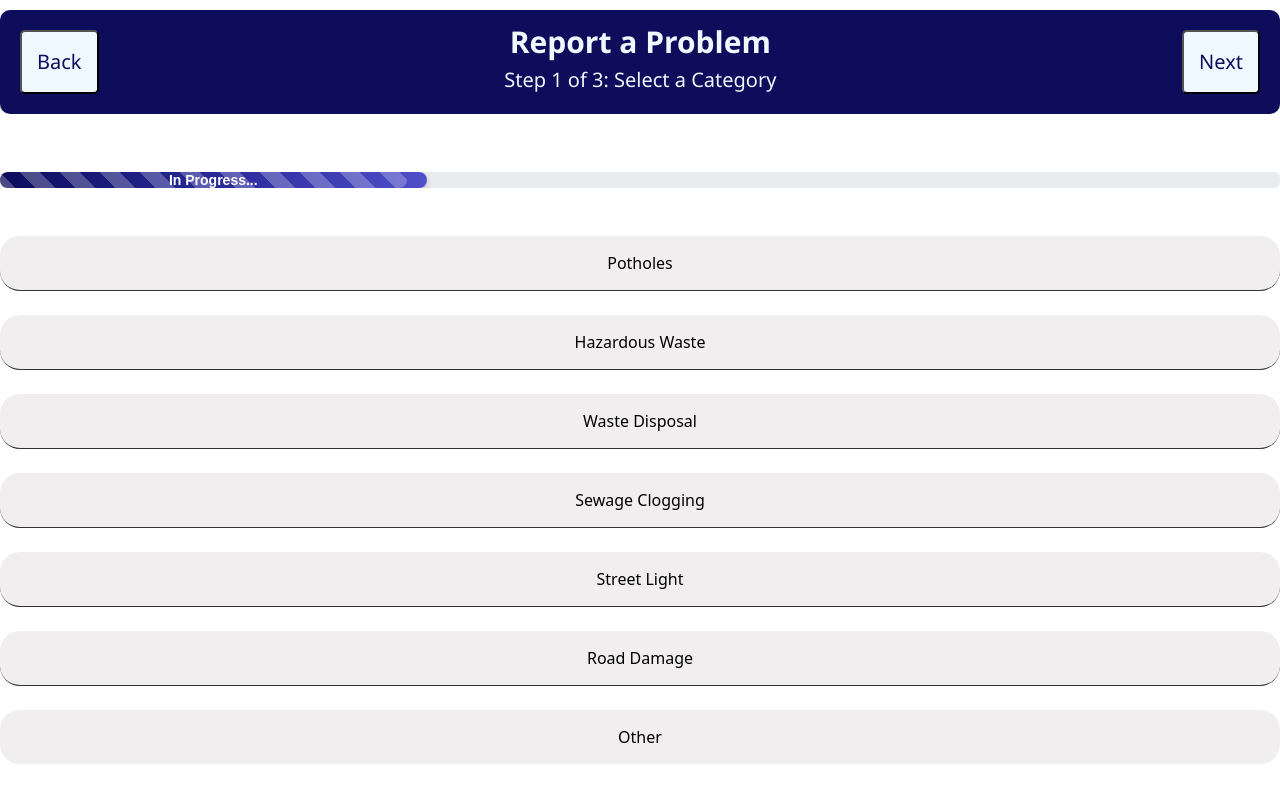
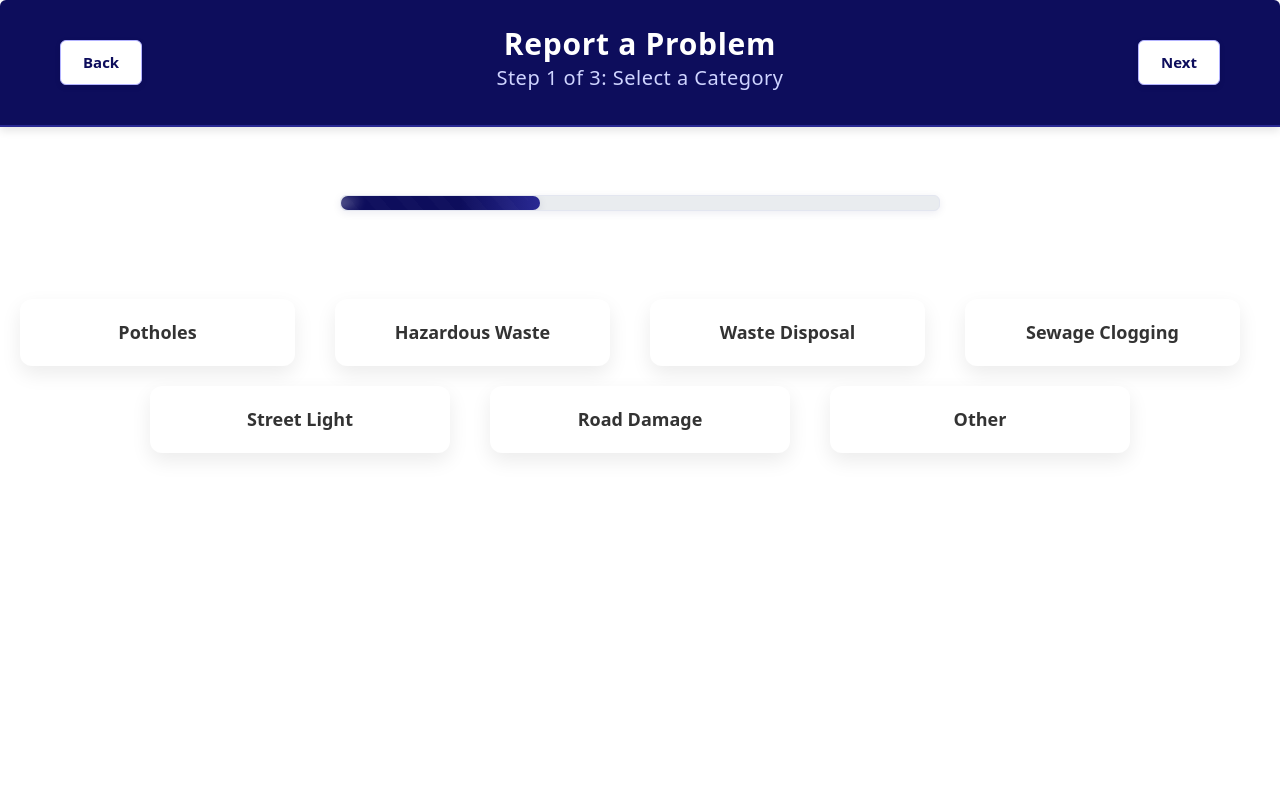
Before and after one commit to SohamPhansalkar/SIH-CitySinc, a plain HTML site: page Frontend/reportProblemScreen/report_step1.html in a window 1280 px wide. Drawn offline with nearby package versions, Linux system fonts and the light colour scheme.

Commit message:
Modified Report A Problem Screen

```diff
--- a/Frontend/createAccountPage/createAccount.css
+++ b/Frontend/createAccountPage/createAccount.css
@@ -1,77 +1,91 @@
 body {
   display: flex;
   justify-content: center;
-  align-items: center;
-  height: 100vh;
-  margin: 10px;
+  align-items: flex-start; /* start from top, but not flush */
+  min-height: 100vh;
+  margin: 0;
   background-color: #f4f4f4;
+  font-family: "Segoe UI", Roboto, Arial, sans-serif;
+  padding-top: 50px; /* space from top */
 }
 
 .main {
-  border-radius: 10px;
-  height: auto;
+  background-color: #ffffff;
+  border-radius: 12px;
+  box-shadow: 0 8px 20px rgba(0, 0, 0, 0.08);
+  padding: 30px 25px; /* moderate padding */
   width: 400px;
-  padding: 20px;
-  background-color: #e6e7e8;
-  justify-content: center;
   text-align: center;
-  font-family: "Times New Roman", Times, serif;
+  display: flex;
+  flex-direction: column;
+  gap: 2px; /* tighter spacing */
+}
+
+.main h2 {
+  margin-bottom: 10px;
+}
+
+label {
+  font-size: 16px;
+  font-weight: bold;
+  text-align: left;
+  margin-bottom: 4px;
 }
 
 .nameInp {
-  width: 90%;
+  width: 100%;
   padding: 12px 20px;
-  margin: 8px 0;
-  display: inline-block;
   border: 1px solid #ccc;
-  border-radius: 4px;
+  border-radius: 8px;
   box-sizing: border-box;
+  font-size: 16px;
+  transition: all 0.3s ease;
 }
 
+.nameInp:focus {
+  outline: none;
+  border-color: rgb(13, 13, 92);
+  box-shadow: 0 0 8px rgba(13, 13, 92, 0.3);
+}
+
+/* Buttons style */
+.createAccButton,
+.contWithGoogleButton {
+  padding: 14px 20px;
+  border: none;
+  border-radius: 8px;
+  font-size: 16px;
+  font-weight: 600;
+  color: #ffffff;
+  cursor: pointer;
+  transition: all 0.3s ease;
+  box-shadow: 0 4px 12px rgba(13, 13, 92, 0.2);
+  width: 100%;
+}
+
+/* Sign-up button gradient */
 .createAccButton {
-  background-color: #4caf50;
-  color: white;
-  padding: 14px 20px;
-  margin: 8px 0;
-  border: none;
-  border-radius: 4px;
-  cursor: pointer;
-  width: 95%;
+  background: linear-gradient(135deg, rgb(13, 13, 92), rgb(41, 41, 153));
 }
 
 .createAccButton:hover {
-  background-color: #45a049;
+  background: linear-gradient(135deg, rgb(41, 41, 153), rgb(79, 79, 201));
+  transform: translateY(-2px);
+  box-shadow: 0 6px 16px rgba(13, 13, 92, 0.35);
 }
 
+/* Continue with Google gradient */
 .contWithGoogleButton {
-  background-color: #4285f4;
-  color: white;
-  padding: 14px 20px;
-  margin: 8px 0;
-  border: none;
-  border-radius: 4px;
-  cursor: pointer;
-  width: 95%;
+  background: linear-gradient(135deg, #4285f4, #357ae8);
 }
 
 .contWithGoogleButton:hover {
-  background-color: #357ae8;
+  background: linear-gradient(135deg, #357ae8, #2a65c7);
+  transform: translateY(-2px);
+  box-shadow: 0 6px 16px rgba(13, 13, 92, 0.25);
 }
 
-hr {
-  border: 1px solid #ccc;
-  margin: 20px 0;
+/* Paragraph spacing (like "or" or "New to CitySync?") */
+.main p {
+  margin: 10px 0;
 }
-
-label {
-  font-weight: bold;
-  font-family: "Times New Roman", Times, serif;
-  display: block;
-  text-align: left;
-  margin-bottom: 5px;
-  margin-left: 25px;
-}
-
-button {
-  font-size: 16px;
-}
--- a/Frontend/loginPage/style.css
+++ b/Frontend/loginPage/style.css
@@ -1,77 +1,96 @@
 body {
   display: flex;
   justify-content: center;
-  align-items: center;
-  height: 100vh;
-  margin: 5px;
+  align-items: flex-start; /* start from top, but not flush */
+  min-height: 100vh;
+  margin: 0;
   background-color: #f4f4f4;
+  font-family: "Segoe UI", Roboto, Arial, sans-serif;
+  padding-top: 50px; /* space from top */
 }
 
 .main {
-  border-radius: 10px;
-  height: auto;
+  background-color: #ffffff;
+  border-radius: 12px;
+  box-shadow: 0 8px 20px rgba(0, 0, 0, 0.08);
+  padding: 30px 25px; /* less padding */
   width: 400px;
-  padding: 20px;
-  background-color: #e6e7e8;
-  justify-content: center;
   text-align: center;
-  font-family: "Times New Roman", Times, serif;
+  display: flex;
+  flex-direction: column;
+  gap: 6px; /* tighter spacing between elements */
+}
+
+.main h2 {
+  margin-bottom: 10px;
+}
+
+label {
+  font-size: 16px;
+  margin-bottom: 4px;
 }
 
 .nameInp {
-  width: 90%;
+  width: 100%;
+  padding: 10px 15px; /* slightly smaller inputs */
+  border-radius: 8px;
+  font-size: 15px;
+}
+
+
+label {
+  font-size: 18px;
+  font-weight: bold;
+  text-align: left;
+  margin-left: 5px;
+}
+
+.nameInp {
+  width: 100%;
   padding: 12px 20px;
-  margin: 8px 0;
-  display: inline-block;
   border: 1px solid #ccc;
-  border-radius: 4px;
+  border-radius: 8px;
   box-sizing: border-box;
+  font-size: 16px;
+  transition: all 0.3s ease;
+}
+
+.nameInp:focus {
+  outline: none;
+  border-color: rgb(13, 13, 92);
+  box-shadow: 0 0 8px rgba(13, 13, 92, 0.3);
+}
+
+.signInButton,
+.contWithGoogleButton {
+  padding: 14px 20px;
+  border: none;
+  border-radius: 8px;
+  font-size: 16px;
+  font-weight: 600;
+  color: #ffffff;
+  cursor: pointer;
+  transition: all 0.3s ease;
+  box-shadow: 0 4px 12px rgba(13, 13, 92, 0.2);
+  width: 100%;
 }
 
 .signInButton {
-  background-color: #4caf50;
-  color: white;
-  padding: 14px 20px;
-  margin: 8px 0;
-  border: none;
-  border-radius: 4px;
-  cursor: pointer;
-  width: 95%;
+  background: linear-gradient(135deg, rgb(13, 13, 92), rgb(41, 41, 153));
 }
 
 .signInButton:hover {
-  background-color: #45a049;
+  background: linear-gradient(135deg, rgb(41, 41, 153), rgb(79, 79, 201));
+  transform: translateY(-2px);
+  box-shadow: 0 6px 16px rgba(13, 13, 92, 0.35);
 }
 
 .contWithGoogleButton {
-  background-color: #4285f4;
-  color: white;
-  padding: 14px 20px;
-  margin: 8px 0;
-  border: none;
-  border-radius: 4px;
-  cursor: pointer;
-  width: 95%;
+  background: linear-gradient(135deg, #4285f4, #357ae8);
 }
 
 .contWithGoogleButton:hover {
-  background-color: #357ae8;
+  background: linear-gradient(135deg, #357ae8, #2a65c7);
+  transform: translateY(-2px);
+  box-shadow: 0 6px 16px rgba(13, 13, 92, 0.25);
 }
-
-hr {
-  border: 1px solid #ccc;
-  margin: 20px 0;
-}
-
-label {
-  font-weight: bold;
-  font-family: "Times New Roman", Times, serif;
-  display: block;
-  text-align: left;
-  margin-bottom: 5px;
-  margin-left: 25px;
-}
-
-button {
-  font-size: 16px;
-}
--- a/Frontend/reportProblemScreen/report.css
+++ b/Frontend/reportProblemScreen/report.css
@@ -1,87 +1,138 @@
 /* Generic styling (applicable to all html files)*/
 
-* {
-  box-sizing: border-box;
+body {
+  margin: 0;
+  padding: 0;
+  font-family: "Segoe UI", Roboto, Arial, sans-serif;
+  background-color: #f5f6fa;
 }
 
-body {
-  justify-content: center;
-}
+/* Header */
 
 .main {
-  border-radius: 10px;
-  height: auto;
-  margin: 10px auto;
-  padding: 5px;
-  background-color: rgb(13, 13, 92);
-  text-align: center;
-  font-family: "Times New Roman", Times, serif;
-  color: aliceblue;
-  max-width: 100%;
   display: flex;
   justify-content: space-between;
   align-items: center;
+  padding: 40px 60px;
+  background-color: #0d0d5c;
+  color: #ffffff;
+  width: 100%;
+  box-shadow: 0 4px 8px rgba(0, 0, 0, 0.1);
+  position: relative;
+  border-bottom: 2px solid #292993;
+  border-radius: 6px 6px 0 0;
 }
 
 .title-block {
+  position: absolute;
+  left: 50%;
+  transform: translateX(-50%);
   text-align: center;
-  background-color: var(--header-bg);
-  color: var(--header-text);
-  font-family: "Segoe UI", Roboto, Arial, sans-serif;
 }
 
+.title-block h1 {
+  font-size: 26px;
+  font-weight: 700;
+  margin: 0;
+  line-height: 1.2;
+  letter-spacing: 0.7px;
+  color: #ffffff;
+}
+
+.title-block h2 {
+  font-size: 14px;
+  font-weight: 400;
+  margin-top: 4px;
+  color: #cfd4ff;
+  letter-spacing: 0.5px;
+}
+
+/* Header buttons */
+
 .mainButton {
-  padding: 15px;
-  margin: 15px;
-  background-color: aliceblue;
-  border-radius: 5px;
-  font-size: 20px;
-  font-weight: 20px;
-  color: rgb(13, 13, 92);
-  font-family: "Segoe UI", Roboto, Arial, sans-serif;
+  padding: 10px 22px;
+  font-size: 15px;
+  font-weight: 600;
+  color: #0d0d5c;
+  background-color: #ffffff;
+  border: 1px solid #b3b3ff;
+  border-radius: 6px;
+  cursor: pointer;
+  box-shadow: 0 2px 6px rgba(0, 0, 0, 0.08);
+  transition: all 0.2s ease;
 }
 
 .mainButton:hover {
-  background-color: rgb(225, 237, 248);
-  cursor: pointer;
+  background-color: #e6e6ff;
+  transform: translateY(-1px);
+  box-shadow: 0 4px 12px rgba(0, 0, 0, 0.12);
 }
 
-/* Progress bar */
+.mainButton:first-child {
+  margin-right: auto;
+}
+
+.mainButton:last-child {
+  margin-left: auto;
+}
+/*  Responsive header */
+
+@media (max-width: 768px) {
+  .main {
+    flex-direction: column;
+    padding: 15px 20px;
+    margin-top: 20px;
+  }
+
+  .title-block {
+    position: static;
+    transform: none;
+    margin: 10px 0;
+  }
+
+  .mainButton {
+    width: 100%;
+    margin: 6px 0;
+    text-align: center;
+  }
+}
+
+/* progress bar */
 
 .progress {
-  .progress {
-    height: 30px;
-    border-radius: 20px;
-    background-color: #e9ecef;
-    overflow: hidden;
-    box-shadow: inset 0 1px 4px rgba(0, 0, 0, 0.2);
-    margin: 10px auto;
-    max-width: 90%;
-  }
+  height: 32px;
+  background-color: #f0f2f8;
+  border-radius: 16px;
+  overflow: hidden;
+  box-shadow: 0 2px 8px rgba(13, 13, 92, 0.08);
+  margin: 20px auto;
+  max-width: 600px;
+  position: relative;
+  border: 1px solid #e3e6f0;
+  transition: box-shadow 0.3s;
 }
 
 .progress-bar {
   display: flex;
   align-items: center;
-  justify-content: center;
-  color: aliceblue;
-  font-family: Arial, Helvetica, sans-serif;
-  font-weight: bold;
-  font-size: 14px;
-  line-height: 20px;
-  border-radius: 20px;
-  transition: width 0.6s ease;
-  background: linear-gradient(
-    90deg,
-    rgb(13, 13, 92),
-    rgb(41, 41, 153),
-    rgb(79, 79, 201)
-  );
-  box-shadow: 0 3px 6px rgba(0, 0, 0, 0.2);
+  justify-content: flex-end;
+  height: 100%;
+  font-weight: 600;
+  font-size: 15px;
+  color: #ffffff;
+  border-radius: 16px;
+  background: linear-gradient(90deg, #0d0d5c 60%, #292993 100%);
+  transition: width 0.6s cubic-bezier(0.4, 0, 0.2, 1);
   position: relative;
+  overflow: hidden;
+  padding-right: 18px;
+  letter-spacing: 0.5px;
+  box-shadow: 0 2px 8px rgba(13, 13, 92, 0.1);
 }
 
-.progress-bar::before { /* stripes animation */
+/* stripes effect */
+
+.progress-bar::before {
   content: "";
   position: absolute;
   top: 0;
@@ -90,22 +141,50 @@ body {
   width: 100%;
   background-image: linear-gradient(
     45deg,
-    rgba(255, 255, 255, 0.25) 25%,
+    rgba(255, 255, 255, 0.1) 25%,
     transparent 25%,
     transparent 50%,
-    rgba(255, 255, 255, 0.25) 50%,
-    rgba(255, 255, 255, 0.25) 75%,
+    rgba(255, 255, 255, 0.1) 50%,
+    rgba(255, 255, 255, 0.1) 75%,
     transparent 75%,
     transparent
   );
-  background-size: 40px 40px;
-  animation: stripes 2s linear infinite;
-  border-radius: 20px;
+  background-size: 32px 32px;
+  animation: stripes 1.5s linear infinite;
+  border-radius: 16px;
+  opacity: 0.22;
+}
+
+.progress-bar::after {
+  content: "";
+  position: absolute;
+  top: 0;
+  left: -50%;
+  width: 50%;
+  height: 100%;
+  background: linear-gradient(
+    120deg,
+    rgba(255, 255, 255, 0) 0%,
+    rgba(255, 255, 255, 0.35) 25%,
+    rgba(255, 255, 255, 0.6) 50%,
+    rgba(255, 255, 255, 0.35) 75%,
+    rgba(255, 255, 255, 0) 100%
+  );
+  filter: blur(4px);
+  opacity: 0.9;
+  pointer-events: none;
+  animation: shine 2.5s cubic-bezier(0.4, 0, 0.2, 1) infinite;
 }
 
 @keyframes stripes {
   from { transform: translateX(0); }
-  to { transform: translateX(-40px); }
+  to { transform: translateX(-32px); }
+}
+
+@keyframes shine {
+  0% { left: -40%; }
+  60% { left: 100%; }
+  100% { left: 100%; }
 }
 
 /* --------------------------------------------------------------------------------------------------------- */
@@ -114,48 +193,38 @@ body {
 
 .categories {
   display: flex;
-  flex-direction: column;
-  width: 100%;
-  margin: 0 auto;
-  padding: 0;
+  flex-wrap: wrap;
+  justify-content: center;
+  gap: 20px;
+  padding: 20px;
 }
 
 .categoryButton {
-  width: 100%;
-  padding: 15px;
+  flex: 1 1 250px;
+  max-width: 300px;
+  background: #ffffff;
   border: none;
-  border-bottom: 1px solid #333;
-  border-radius: 20px;
-  background-color: rgb(240, 238, 238);
+  border-radius: 12px;
+  box-shadow: 0 8px 20px rgba(0, 0, 0, 0.08);
+  padding: 20px;
+  text-align: center;
+  font-size: 18px;
+  font-weight: 600;
+  color: #333;
   cursor: pointer;
-  text-align: center;
-  margin: 0;
   transition: all 0.3s ease;
 }
 
-.categoryButton:last-child {
-  border-bottom: none;
-}
-
 .categoryButton:hover {
-  background-color: rgb(13, 13, 92);
-  color: aliceblue;
-  background: linear-gradient(
-    90deg,
-    rgb(79, 79, 201),
-    rgb(41, 41, 153),
-    rgb(102, 102, 226),
-    rgb(41, 41, 153),
-    rgb(79, 79, 201)
-  );
-  transform: translateY(-2px);
-  box-shadow: 0 6px 16px rgba(13, 13, 92, 0.35);
+  background: linear-gradient(135deg, rgb(13, 13, 92), rgb(41, 41, 153));
+  color: #ffffff;
+  transform: translateY(-3px);
+  box-shadow: 0 10px 25px rgba(13, 13, 92, 0.35);
 }
 
 /* --------------------------------------------------------------------------------------------------------- */
 
 /* Step-2 - upload photo styling */
-
 .step-container {
   display: flex;
   justify-content: space-between;
@@ -218,6 +287,14 @@ body {
   border: 2px solid #f0f0f0;
   object-fit: cover;
   box-shadow: 0 4px 12px rgba(0, 0, 0, 0.1);
+  margin: 0 auto;
+}
+
+#customText {
+  font-size: 14px;
+  color: #555;
+  word-break: break-word;
+  text-align: center;
 }
 
 .right-column {
@@ -336,5 +413,32 @@ body {
 
 /* Step-3 - summary styling */
 
+/* --------------------------------------------------------------------------------------------------------- */
 
-/* --------------------------------------------------------------------------------------------------------- */
+/* dialog box styling */
+
+.modal-content {
+  background: #ffffff;
+  border-radius: 12px;
+  box-shadow: 0 8px 20px rgba(0, 0, 0, 0.08);
+  padding: 30px 25px;
+  font-family: "Segoe UI", Roboto, Arial, sans-serif;
+  border: none;
+}
+
+.modal-header {
+  border-bottom: none;
+  padding-bottom: 0;
+}
+
+.modal-header .modal-title {
+  font-size: 22px;
+  font-weight: 700;
+  color: #0d0d5c;
+}
+
+.modal-body {
+  font-size: 16px;
+  color: #333333;
+  margin-top: 16px;
+}
--- a/Frontend/reportProblemScreen/report_step1.html
+++ b/Frontend/reportProblemScreen/report_step1.html
@@ -14,7 +14,13 @@
     <!-- Main header section with title and navigation buttons -->
 
     <div class="main">
-      <button type="button" class="mainButton">Back</button>
+      <button
+        type="button"
+        class="mainButton"
+        onclick="window.location='../homeScreen/home_page.html'"
+      >
+        Back
+      </button>
 
       <div class="title-block">
         <h1 style="font-size: 30px; font-weight: bold">Report a Problem</h1>
@@ -43,9 +49,7 @@
       aria-valuemin="0"
       aria-valuemax="100"
     >
-      <div class="progress-bar text-bg-success" style="width: 33.33%">
-        In Progress...
-      </div>
+      <div class="progress-bar text-bg-success" style="width: 33.33%"></div>
     </div>
     <br /><br />
 
```
Also changed, not shown: Frontend/createAccountPage/createAccount.html (+6 -2 lines), Frontend/loginPage/index.html (+0 -3 lines), Frontend/reportProblemScreen/report_step2.html (+1 -2 lines), Frontend/reportProblemScreen/report_step3.html (+0 -1 lines), Frontend/reportProblemScreen/report.js (line endings or trailing spaces).
